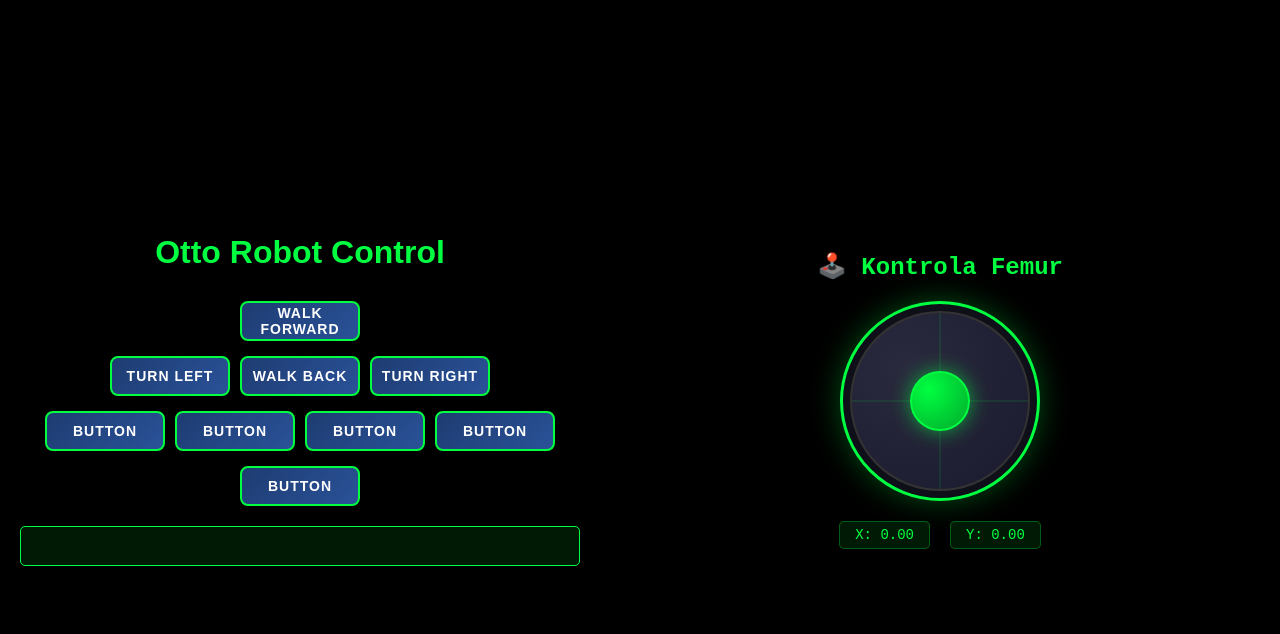
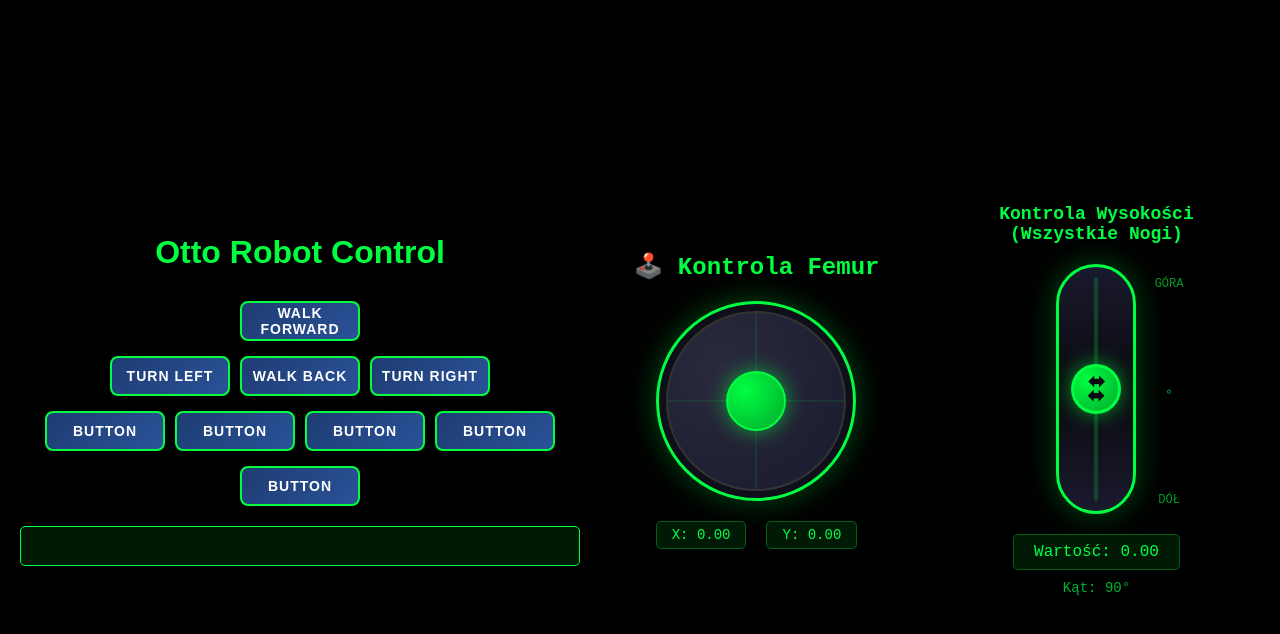
Before and after one commit to boryspimpek/Spider, a Flask app: page / in a window 1280 px wide. Shown: the top 634 px of the page. Run offline with Flask 3, Linux system fonts and the light colour scheme.

Commit message:
joystick slider moves femur

```diff
--- a/app.py
+++ b/app.py
@@ -1,7 +1,7 @@
 import time
 from flask import Flask, render_template, jsonify, request
 import threading
-from main import walk_forward, walk_back, turn_right, turn_left, set_femur_from_joystick, reset_to_initial
+from main import walk_forward, walk_back, turn_right, turn_left, set_femur_from_joystick, set_all_femur_from_slider, reset_to_initial
 
 app = Flask(__name__)
 
@@ -132,6 +132,32 @@ def joystick_control():
             'message': f'Błąd joysticka: {str(e)}'
         }), 500
 
+@app.route('/slider', methods=['POST'])
+def slider_control():
+    """
+    Endpoint do kontroli wszystkich femur jednocześnie przez slider.
+    Oczekuje JSON z polem: value (wartość od -1 do 1, gdzie 0 to środek/90°)
+    """
+    try:
+        data = request.get_json()
+        value = float(data.get('value', 0))
+
+        # Opcjonalnie: maksymalna zmiana kąta
+        max_angle = int(data.get('max_angle', 30))
+
+        # Wywołaj funkcję z main.py
+        set_all_femur_from_slider(value, max_angle_change=max_angle)
+
+        return jsonify({
+            'status': 'success',
+            'value': value,
+            'message': f'Slider: {value:.2f}'
+        })
+    except Exception as e:
+        return jsonify({
+            'status': 'error',
+            'message': f'Błąd slidera: {str(e)}'
+        }), 500
 
 if __name__ == '__main__':
     app.run(host='0.0.0.0', port=5000, debug=True)
--- a/main.py
+++ b/main.py
@@ -304,37 +304,29 @@ def turn_left(stop_event=None):
         })
 
 def set_femur_from_joystick(x, y, max_angle_change=30):
-    """
-    Ustawia kąty femur na podstawie wartości joysticka.
-    x, y: wartości od -1 do 1
-    max_angle_change: maksymalna zmiana kąta w stopniach
-    """
-    # Skalowanie wartości joysticka do zakresu kątów
     angle_x = y * max_angle_change # odwrócone osie y dla naturalnego ruchu
     angle_y = x * max_angle_change
 
     # Oblicz nowe kąty femur łącząc obie osie
-    new_femur_LF = int(90 - angle_y - angle_x)  # Lewy przód: y (przód/tył) + x (lewo/prawo)
-    new_femur_RF = int(90 - angle_y + angle_x)  # Prawy przód: y (przód/tył) + x (prawo/lewo)
-    new_femur_LB = int(90 + angle_y - angle_x)  # Lewy tył: y (tył/przód) + x (lewo/prawo)
-    new_femur_RB = int(90 + angle_y + angle_x)  # Prawy tył: y (tył/przód) + x (prawo/lewo)
-
-    # Ogranicz kąty do bezpiecznego zakresu (np. 30-150 stopni)
-    new_femur_LF = max(30, min(150, new_femur_LF))
-    new_femur_RF = max(30, min(150, new_femur_RF))
-    new_femur_LB = max(30, min(150, new_femur_LB))
-    new_femur_RB = max(30, min(150, new_femur_RB))
-
+    femur_angles = {
+        2: int(60 - angle_y - angle_x),  # Lewy przód: y (przód/tył) + x (lewo/prawo)
+        4 : int(120 - angle_y + angle_x),  # Prawy przód: y (przód/tył) + x (prawo/lewo)
+        12 : int(120 + angle_y - angle_x),  # Lewy tył: y (tył/przód) + x (lewo/prawo)
+        14 : int(60 + angle_y + angle_x)  # Prawy tył: y (tył/przód) + x (prawo/lewo)
+    }
     # Ustaw nowe pozycje femur
-    move_servo({
-        2: new_femur_LF,
-        4: new_femur_RF,
-        12: new_femur_LB,
-        14: new_femur_RB
-    }, steps=2, delay=0.02)
+    move_servo(femur_angles, steps=2, delay=0.02)
 
 
-
+def set_all_femur_from_slider(value, max_angle_change=30):
+    angle_offset = -value * max_angle_change     # value od -1 do 1, więc odwracamy znak żeby góra zmniejszała kąt
+    femur_angles = {
+        2: int(60 + angle_offset),   # LF femur
+        4: int(120 - angle_offset),   # RF femur
+        12: int(120 - angle_offset),  # LB femur
+        14: int(60 + angle_offset)   # RB femur
+    }
+    move_servo(femur_angles, steps=2, delay=0.02)
 
 
 
--- a/static/script.js
+++ b/static/script.js
@@ -203,6 +203,170 @@ document.addEventListener('DOMContentLoaded', () => {
         });
     })(); // Immediately invoke the joystick function
 
+    // Slider Control (Vertical)
+    (function() {
+        const wrapper = document.getElementById('sliderWrapper');
+        const handle = document.getElementById('sliderHandle');
+        const displayValue = document.getElementById('sliderValue');
+        const displayAngle = document.getElementById('sliderAngle');
+
+        let isDragging = false;
+        let centerY, maxDistance;
+        let currentY = 0;
+        let sendTimeout = null;
+        let releaseTimeout = null;
+
+        const MAX_ANGLE_CHANGE = 30; // Maksymalna zmiana kąta (+/- od 90°)
+
+        function init() {
+            const rect = wrapper.getBoundingClientRect();
+            centerY = rect.height / 2;
+            maxDistance = (rect.height / 2) - 35; // Odległość od środka minus margines
+        }
+
+        function updateHandlePosition(y) {
+            handle.style.top = `${centerY + y}px`;
+            handle.style.transform = 'translate(-50%, -50%)';
+        }
+
+        function normalizeValue(y) {
+            // Normalizuj do zakresu -1 do 1
+            // y dodatnie = dół (wartość ujemna), y ujemne = góra (wartość dodatnia)
+            return Math.max(-1, Math.min(1, -y / maxDistance));
+        }
+
+        function valueToAngle(value) {
+            // value: -1 do 1
+            // -1 = 120°, 0 = 90°, 1 = 60°
+            return Math.round(90 - (value * MAX_ANGLE_CHANGE));
+        }
+
+        let lastSendTime = 0;
+        const SEND_INTERVAL = 100; // Wysyłaj co 100ms (tak jak joystick)
+
+        function sendSliderData(value) {
+            const now = Date.now();
+
+            // Wysyłaj tylko jeśli minęło odpowiednio dużo czasu
+            if (now - lastSendTime < SEND_INTERVAL) {
+                return;
+            }
+
+            lastSendTime = now;
+
+            fetch('/slider', {
+                method: 'POST',
+                headers: {
+                    'Content-Type': 'application/json',
+                },
+                body: JSON.stringify({ value })
+            })
+            .then(response => response.json())
+            .then(data => {
+                if (data.status === 'success') {
+                    // console.log('Slider OK:', data.message);
+                }
+            })
+            .catch(error => {
+                console.error('Slider error:', error);
+            });
+        }
+
+        function returnToCenter() {
+            // Czekaj 500ms po puszczeniu przed powrotem
+            releaseTimeout = setTimeout(() => {
+                currentY = 0;
+                handle.style.transition = 'top 0.4s ease-out';
+                updateHandlePosition(0);
+
+                // Wyślij pozycję neutralną
+                sendSliderData(0);
+
+                // Zaktualizuj wyświetlanie
+                displayValue.textContent = '0.00';
+                displayAngle.textContent = '90';
+
+                setTimeout(() => {
+                    handle.style.transition = '';
+                }, 400);
+            }, 500);
+        }
+
+        function startDragging(e) {
+            isDragging = true;
+            handle.style.cursor = 'grabbing';
+            init();
+
+            // Anuluj powrót do środka
+            if (releaseTimeout) {
+                clearTimeout(releaseTimeout);
+                releaseTimeout = null;
+            }
+
+            e.preventDefault();
+        }
+
+        function stopDragging() {
+            if (!isDragging) return;
+
+            isDragging = false;
+            handle.style.cursor = 'grab';
+
+            // Rozpocznij powrót do środka
+            returnToCenter();
+        }
+
+        function onMove(clientY) {
+            if (!isDragging) return;
+
+            const rect = wrapper.getBoundingClientRect();
+            let y = clientY - rect.top - centerY;
+
+            // Ogranicz do zakresu
+            if (Math.abs(y) > maxDistance) {
+                y = y > 0 ? maxDistance : -maxDistance;
+            }
+
+            currentY = y;
+            updateHandlePosition(y);
+
+            // Zaktualizuj wyświetlanie
+            const normalized = normalizeValue(y);
+            const angle = valueToAngle(normalized);
+
+            displayValue.textContent = normalized.toFixed(2);
+            displayAngle.textContent = angle;
+
+            // Wyślij dane
+            sendSliderData(normalized);
+        }
+
+        // Event listeners - mysz
+        handle.addEventListener('mousedown', startDragging);
+        document.addEventListener('mouseup', stopDragging);
+        document.addEventListener('mousemove', (e) => {
+            if (isDragging) {
+                onMove(e.clientY);
+            }
+        });
+
+        // Event listeners - dotyk
+        handle.addEventListener('touchstart', (e) => {
+            startDragging(e);
+        });
+        document.addEventListener('touchend', stopDragging);
+        document.addEventListener('touchmove', (e) => {
+            if (isDragging && e.touches.length > 0) {
+                onMove(e.touches[0].clientY);
+                e.preventDefault();
+            }
+        });
+
+    })();
+
     // Udostępnij funkcję sendCommand globalnie dla innych przycisków
     window.sendCommand = sendCommand;
+
+
+
 });
--- a/static/style.css
+++ b/static/style.css
@@ -195,7 +195,131 @@ h1 {
     border: 1px solid rgba(0, 255, 65, 0.3);
 }
 
+/* Slider Container */
+.slider-container {
+    margin: 30px auto;
+    max-width: 300px;
+    text-align: center;
+}
 
+.slider-title {
+    color: #00ff41;
+    font-family: 'Courier New', monospace;
+    margin-bottom: 20px;
+    font-size: 18px;
+}
+
+.slider-wrapper {
+    position: relative;
+    height: 250px;
+    width: 80px;
+    margin: 0 auto;
+    background: linear-gradient(180deg, #1a1a2e 0%, #0a0a0f 50%, #1a1a2e 100%);
+    border-radius: 40px;
+    border: 3px solid #00ff41;
+    box-shadow: 0 0 30px rgba(0, 255, 65, 0.3);
+    padding: 10px;
+}
+
+.slider-track {
+    position: absolute;
+    left: 50%;
+    top: 10px;
+    bottom: 10px;
+    width: 4px;
+    background: rgba(0, 255, 65, 0.2);
+    transform: translateX(-50%);
+    border-radius: 2px;
+}
+
+.slider-center-mark {
+    position: absolute;
+    left: 50%;
+    top: 50%;
+    width: 30px;
+    height: 2px;
+    background: rgba(0, 255, 65, 0.5);
+    transform: translate(-50%, -50%);
+}
+
+.slider-handle {
+    position: absolute;
+    left: 50%;
+    top: 50%;
+    width: 50px;
+    height: 50px;
+    background: radial-gradient(circle at 30% 30%, #00ff41, #00aa2b);
+    border-radius: 50%;
+    transform: translate(-50%, -50%);
+    cursor: grab;
+    box-shadow: 0 0 20px rgba(0, 255, 65, 0.6);
+    transition: box-shadow 0.1s;
+    border: 3px solid #00ff41;
+    z-index: 10;
+    touch-action: none;
+}
+
+.slider-handle:active {
+    cursor: grabbing;
+    box-shadow: 0 0 30px rgba(0, 255, 65, 0.9);
+}
+
+.slider-handle::before {
+    content: '⬍';
+    position: absolute;
+    top: 3px;
+    left: 50%;
+    transform: translateX(-50%) rotate(90deg);
+    font-size: 20px;
+    color: #0a0a0f;
+    font-weight: bold;
+}
+
+.slider-handle::after {
+    content: '⬍';
+    position: absolute;
+    bottom: 3px;
+    left: 50%;
+    transform: translateX(-50%) rotate(-90deg);
+    font-size: 20px;
+    color: #0a0a0f;
+    font-weight: bold;
+}
+
+.slider-labels {
+    display: flex;
+    flex-direction: column;
+    justify-content: space-between;
+    height: 230px;
+    position: absolute;
+    right: -50px;
+    top: 10px;
+    font-family: 'Courier New', monospace;
+    color: rgba(0, 255, 65, 0.6);
+    font-size: 12px;
+}
+
+.slider-info {
+    margin-top: 20px;
+    font-family: 'Courier New', monospace;
+    color: #00ff41;
+    font-size: 16px;
+}
+
+.slider-value {
+    background: rgba(0, 255, 65, 0.1);
+    padding: 8px 20px;
+    border-radius: 5px;
+    border: 1px solid rgba(0, 255, 65, 0.3);
+    display: inline-block;
+    min-width: 100px;
+}
+
+.slider-angle {
+    margin-top: 10px;
+    font-size: 14px;
+    opacity: 0.7;
+}
 
 
 /* Responsywność dla urządzeń mobilnych */
--- a/templates/index.html
+++ b/templates/index.html
@@ -63,6 +63,29 @@
             </div>
         </div>
     </div>
+    <div class="slider-container">
+    <h2 class="slider-title">Kontrola Wysokości (Wszystkie Nogi)</h2>
+
+    <div class="slider-wrapper" id="sliderWrapper">
+        <div class="slider-track"></div>
+        <div class="slider-center-mark"></div>
+        <div class="slider-handle" id="sliderHandle"></div>
+        <div class="slider-labels">
+            <span>GÓRA</span>
+            <span>⚬</span>
+            <span>DÓŁ</span>
+        </div>
+    </div>
+
+    <div class="slider-info">
+        <div class="slider-value">
+            Wartość: <span id="sliderValue">0.00</span>
+        </div>
+        <div class="slider-angle">
+            Kąt: <span id="sliderAngle">90</span>°
+        </div>
+    </div>
+</div>
 
     <script src="{{ url_for('static', filename='script.js') }}"></script>
 </body>
```
